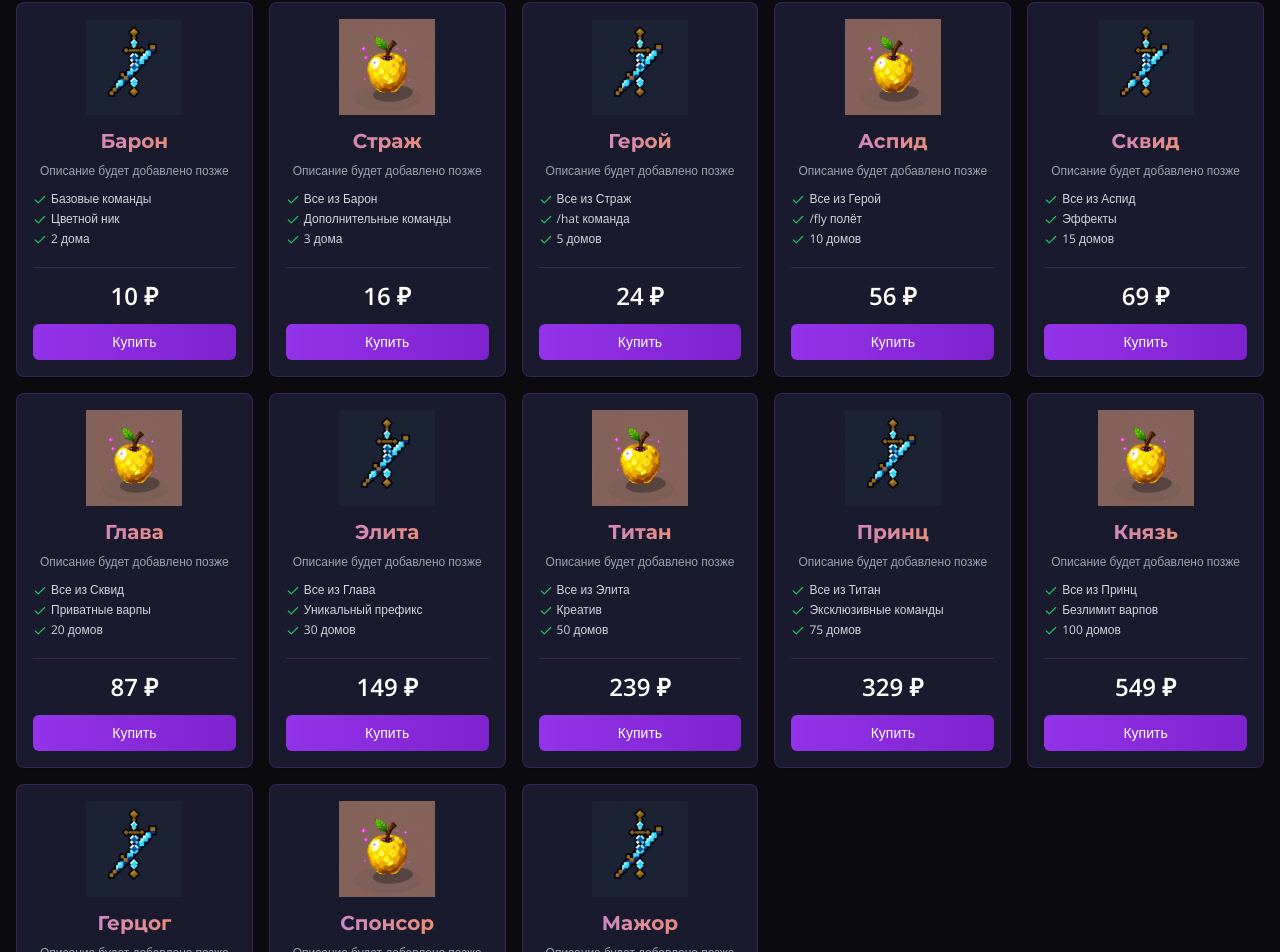
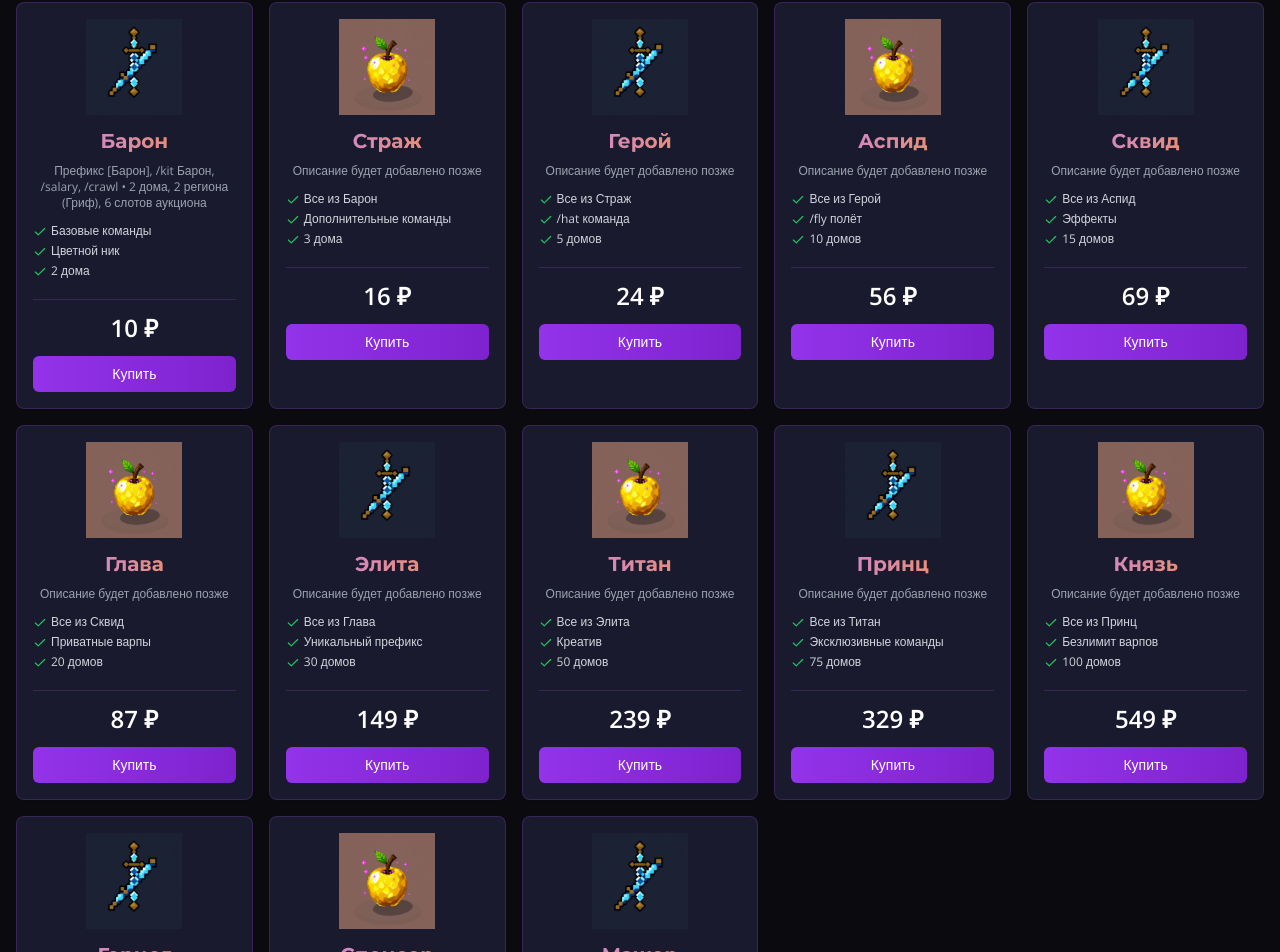
Before and after one commit to pr-poehali-dev/funtime-site-clone, a React (Vite) app: page / in a window 1280 px wide. Shown: the part 1167-2119 px from the top of the page. Built offline with nearby package versions, Linux system fonts and the light colour scheme.

Commit message:
feat: добавить команды для барона

```diff
--- a/src/pages/Index.tsx
+++ b/src/pages/Index.tsx
@@ -17,7 +17,7 @@ interface DonateItem {
 }
 
 const DONATE_ITEMS: DonateItem[] = [
-  { id: 1, name: 'Барон', price: 10, image: '/img/67c5133c-b633-474c-b7b1-9fa03f2e3069.jpg', description: 'Описание будет добавлено позже', features: ['Базовые команды', 'Цветной ник', '2 дома'] },
+  { id: 1, name: 'Барон', price: 10, image: '/img/67c5133c-b633-474c-b7b1-9fa03f2e3069.jpg', description: 'Префикс [Барон], /kit Барон, /salary, /crawl • 2 дома, 2 региона (Гриф), 6 слотов аукциона', features: ['Базовые команды', 'Цветной ник', '2 дома'] },
   { id: 2, name: 'Страж', price: 16, image: '/img/fd26bc25-073b-4cc9-b7f9-db6bfc16dc8d.jpg', description: 'Описание будет добавлено позже', features: ['Все из Барон', 'Дополнительные команды', '3 дома'] },
   { id: 3, name: 'Герой', price: 24, image: '/img/67c5133c-b633-474c-b7b1-9fa03f2e3069.jpg', description: 'Описание будет добавлено позже', features: ['Все из Страж', '/hat команда', '5 домов'] },
   { id: 4, name: 'Аспид', price: 56, image: '/img/fd26bc25-073b-4cc9-b7f9-db6bfc16dc8d.jpg', description: 'Описание будет добавлено позже', features: ['Все из Герой', '/fly полёт', '10 домов'] },
```
